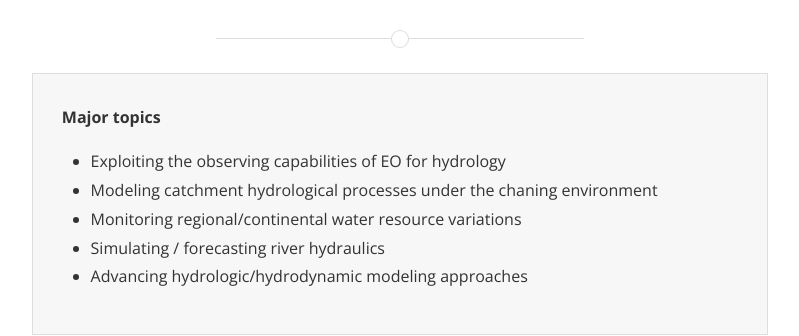
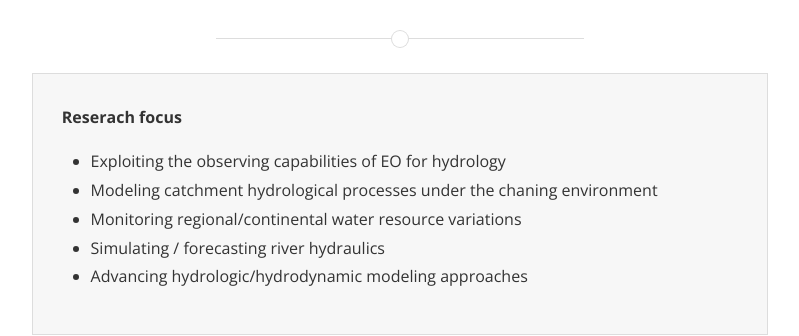
Before and after one commit to 12530/rshydro, a Jekyll site: the page built from research.md, in a window 1280 px wide and 900 px high. Shown: the part 144-480 px from the top of the window, without its empty margins (240-1039 px from the left). Built offline with Jekyll 4.4.1, drawn with Linux system fonts in a browser that asks for light colours; nearby versions of some CDN libraries.

Commit message:
Update research.md

```diff
--- a/research.md
+++ b/research.md
@@ -5,7 +5,7 @@ permalink: /research/
 main_nav: true
 ---
 <fieldset>
-  <p><b>Major topics</b></p>
+  <p><b>Reserach focus</b></p>
   <ul>
     <li>Exploiting the observing capabilities of EO for hydrology</li>
     <li>Modeling catchment hydrological processes under the chaning environment</li>
```
